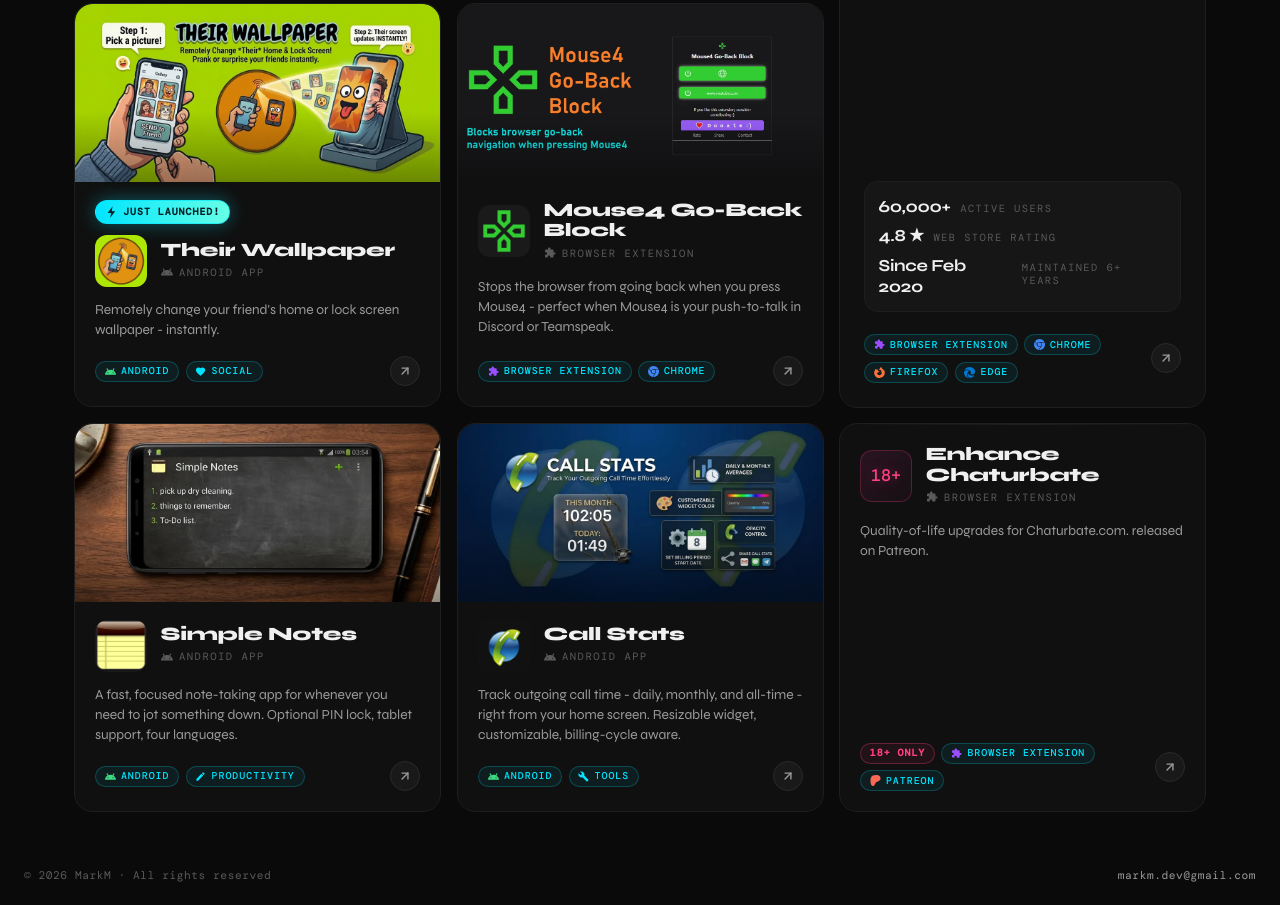
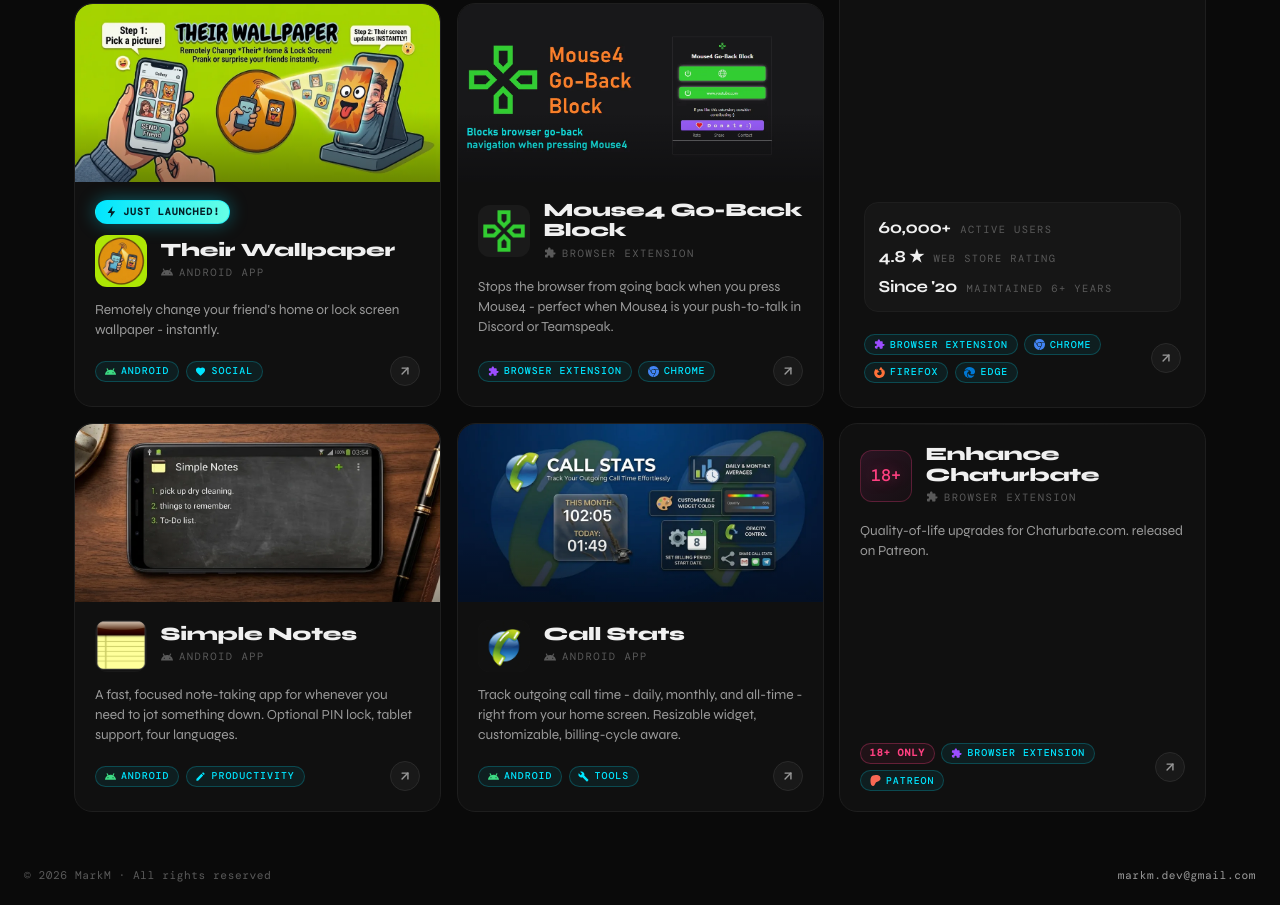
Before and after one commit to MarkM-dev/MarkM-dev.github.io, a plain HTML site: page index.html in a window 1280 px wide. Shown: the part 803-1708 px from the top of the page. Drawn offline with nearby package versions, Linux system fonts and the light colour scheme; a web font is replaced by a local one.

Commit message:
Update index.html

```diff
--- a/index.html
+++ b/index.html
@@ -898,7 +898,7 @@
             <span class="stat-label">Web Store Rating</span>
           </div>
           <div class="stat-row">
-            <span class="stat-num">Since Feb 2020</span>
+            <span class="stat-num">Since '20</span>
             <span class="stat-label">Maintained 6+ years</span>
           </div>
         </div>
```
